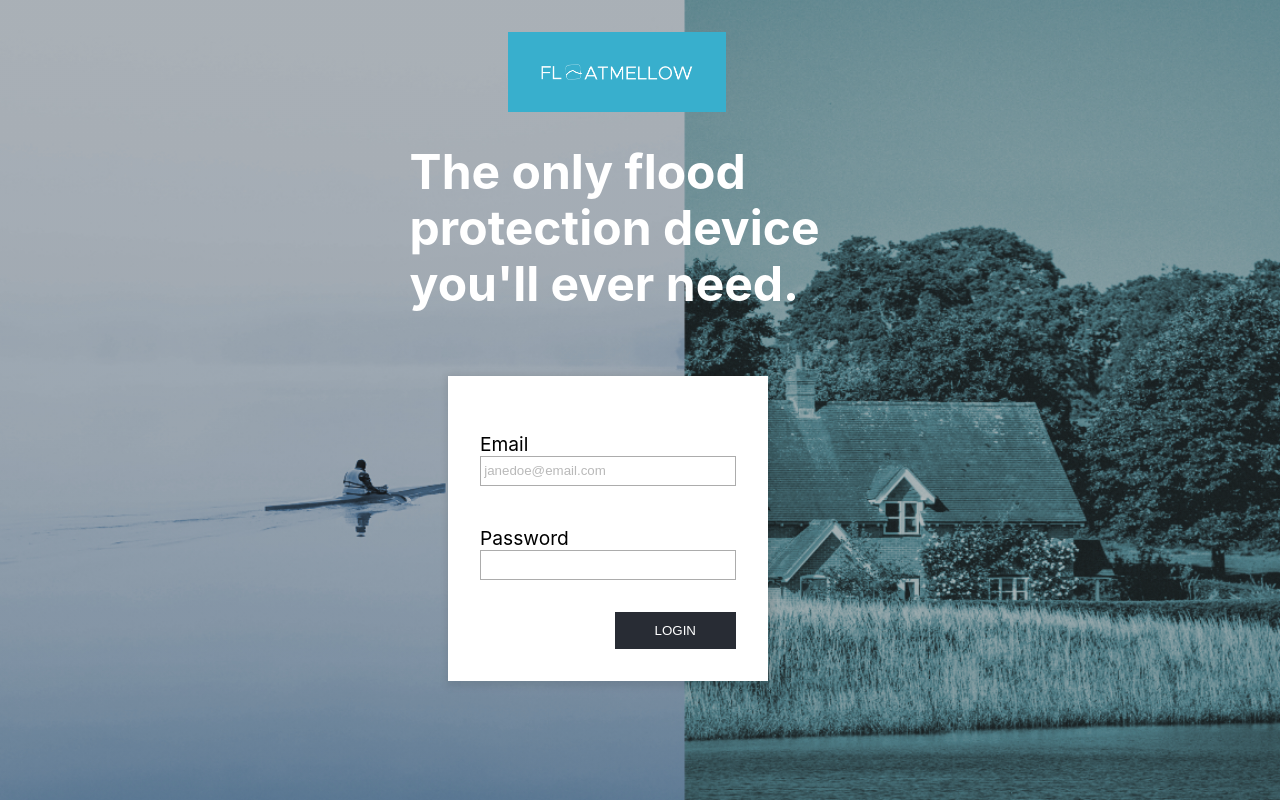
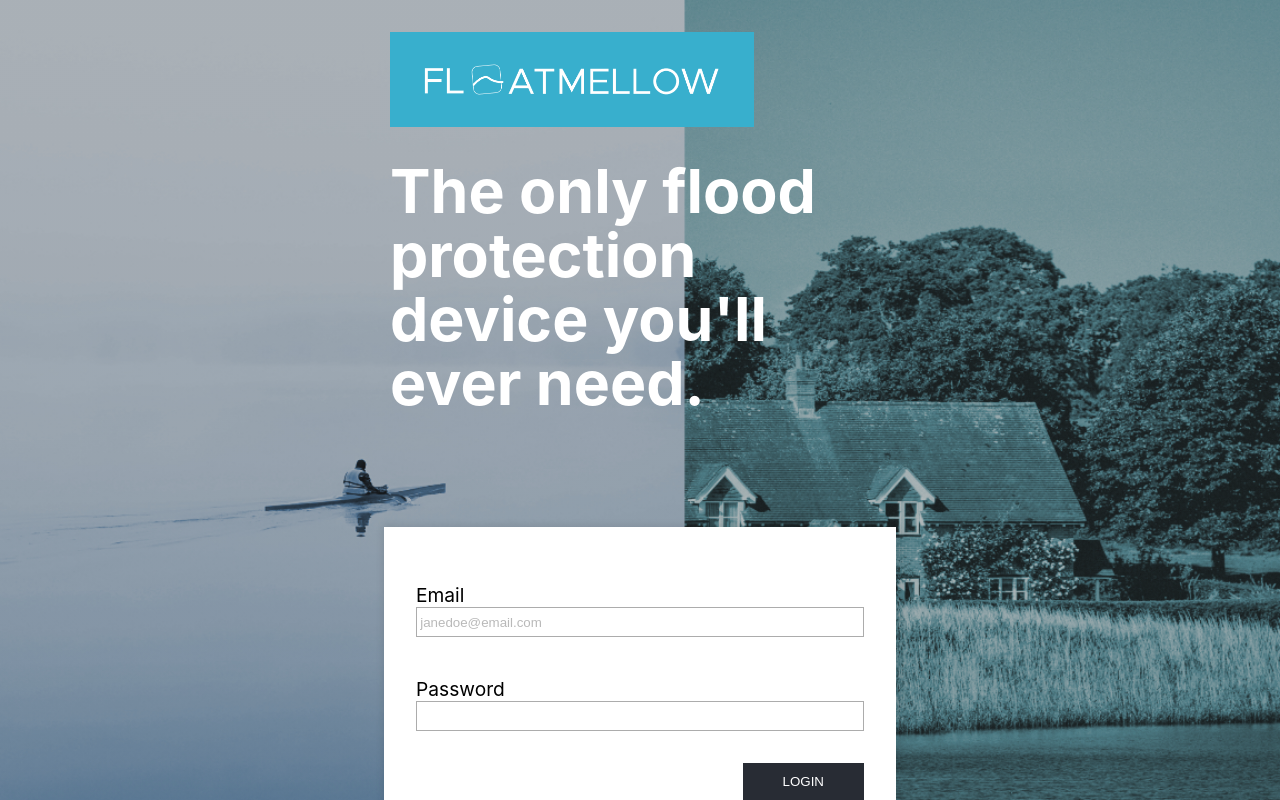
Before and after one commit to CSumm/dashboard-app, a React (Create React App) app: page /login in a window 1280 px wide. Built offline with nearby package versions, Linux system fonts and the light colour scheme; no server answers.

Commit message:
Finalize login page background and heading

```diff
--- a/src/Pages/Login.css
+++ b/src/Pages/Login.css
@@ -13,7 +13,7 @@ button[type="submit"]{
 .logo {
   display: block;
     width: 60%;
-    align-self: flex-end;
+    align-self: flex-start;
     padding: 2rem 2rem;
     margin-right: 6%;
     background-color: #38afcd;
@@ -24,24 +24,26 @@ button[type="submit"]{
   }
 
   .login {
+    display: flex;
     position: relative;
     width: 100%;
     height: 100vh;
     padding-bottom: 10rem;
-    display: flex;
+
     flex-direction: column;
-    background:linear-gradient(0deg, rgba(54, 54, 54, 0.3), rgba(54, 54, 54, 0.3)), url(../floatmellow_img1.jpg);
+    background:linear-gradient(0deg, rgba(54, 54, 54, 0.3), rgba(54, 54, 54, 0.3)), url(../floatmellow_img2_mobile.jpg);
     background-repeat: no-repeat;
     background-size: cover;
+    background-position: fixed;
   }
 
   .login-heading {
     display: flex;
     flex-direction: column;
-    align-items: center;
+    align-items: flex-start;
     width: fit-content;
-    justify-content: flex-end;
-    padding: 2rem;
+    justify-content: flex-start;
+    margin: 2rem 2rem;
   }
 
   .login-header {
@@ -49,72 +51,87 @@ button[type="submit"]{
     font-size: 2.3rem;
     line-height: 2.5rem;
     color: #fff;
-    padding: 2rem;
+    margin: 2rem 0;
   }
 
   .login-form {
     margin: 2rem auto 6rem auto;
-    width: 60%;
+    width: 70%;
     background-color: #fff;
     padding: 2rem;
     box-shadow: 2px 2px 8px 3px rgba(0, 0, 0, 0.1);
   }
 
-@media (min-width: 428px){
+@media (min-width: 480px){
 
   .logo {
-      width: 40%;
+      width: 60%;
+      max-width: 300px;
     }
 
     .login {
-      padding-bottom: 5rem;
+      display: flex;
+      padding-bottom: 3rem;
+      background:linear-gradient(0deg, rgba(54, 54, 54, 0.3), rgba(54, 54, 54, 0.3)), url(../floatmellow_img1_mobile.jpg);
+    background-repeat: no-repeat;
+    background-size: cover;
     }
 
     .login-heading {
       background-color: transparent;
+      width: fit-content;
+      min-width: 390px;
+      max-width: 454px;
+      justify-content: flex-start;
+      align-self: center;
     }
 
     .login-header {
-      width: 90%;
-      max-width: 800px;
       font-size: 3rem;
       line-height: 3rem;
+      width: 100%;
       justify-self: center;
     }
 
     .login-form {
       margin-top: 3rem;
       width: 80%;
-      max-width: 600px;
+      max-width: 390px;
     }
 }
 
 
 @media (min-width: 1280px){
 
-  .logo {
-      width: 20%;
-      align-self: initial;
-    }
-
     .login {
+      background: linear-gradient(0deg, rgba(54, 54, 54, 0.3), rgba(54, 54, 54, 0.3)), url(../floatmellow_img1.jpg);
+      background-repeat: no-repeat;
+      background-size: cover;
       padding-bottom: 0;
     }
 
     .login-heading {
       display: flex;
       flex-direction: column;
-      align-self: center;
-      width: 60%;
+      align-items: flex-start;
+      max-width: 500px;
     }
 
     .login-header {
-      width: 60%;
-      line-height: 3.5rem;
+      width: 100%;
+      font-size: 3.8rem;
+      line-height: 4rem;
     }
 
     .login-form {
-      width: 20%;
-      margin: 0 35%;
+      width: 100%;
+      max-width: 454px;
+    }
+
+    .login-form-block {
+      display: flex;
+      width: 40%;
+      align-self: center;
+      justify-content: flex-start;
     }
 }
--- a/src/Pages/Login.js
+++ b/src/Pages/Login.js
@@ -39,6 +39,7 @@ function passwordValueChange(e){
                 The only flood protection device you'll ever need.
             </h1>
             </div>
+            <div className="login-form-block">
           <form className="login-form" onSubmit={handleSubmit}>
               <fieldset className="vertical-fieldset">
               <label htmlFor="#email">Email</label>
@@ -51,6 +52,7 @@ function passwordValueChange(e){
               </fieldset>
               <button type="submit" className="btn btn-primary">Login</button>
           </form>
+          </div>
         </div>
     );
 }
```
Also changed, not shown: src/floatmellow_img1_mobile.jpg (added), src/floatmellow_img2_mobile.jpg (added).
